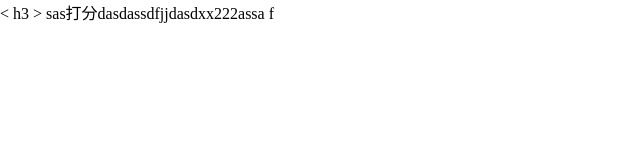
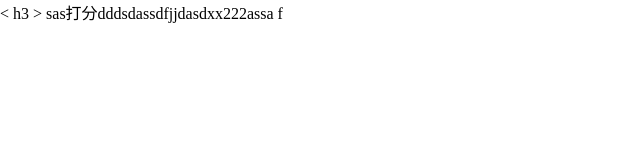
Before and after one commit to z4450989/h5-31memeda, a plain HTML site: page index.html in a window 1280 px wide. Shown: the full height of the page, 0-640 px from the left. Drawn offline with Linux system fonts and the light colour scheme.

Commit message:
Update index.html

```diff
--- a/index.html
+++ b/index.html
@@ -9,7 +9,7 @@
     </style>
 </head>
 <body>
-      < h3 > sas打分dasdassdfjjdasdxx222assa f</ h3 >
+      < h3 > sas打分dddsdassdfjjdasdxx222assa f</ h3 >
 </body>
 <script>
 
```
